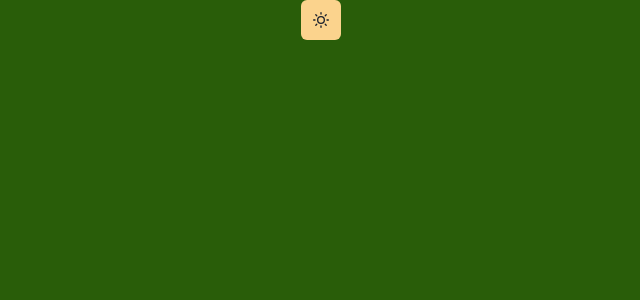
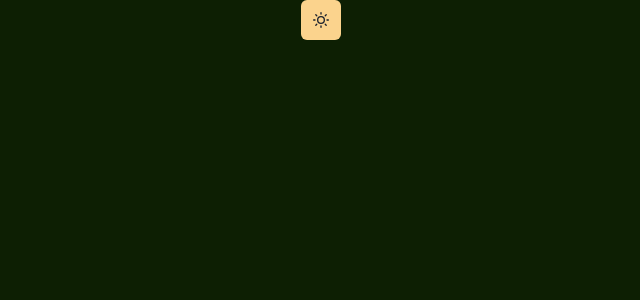
Before and after one commit to banboy38/180-degrees-consulting, a Next.js app: page / in a window 1280 px wide. Shown: the top 300 px of the page, without its empty margins (52-692 px from the left). Built offline with nearby package versions, Linux system fonts and the light colour scheme.

Commit message:
Show me the navbar..

```diff
--- a/components/layouts/main.js
+++ b/components/layouts/main.js
@@ -1,7 +1,6 @@
 import Head  from 'next/head'
 import { Box,Container } from '@chakra-ui/react'
-import Navbar from '../navbar'
-import Router from 'next/dist/server/router'
+import Navbar from '../navbar.js'
 
 const Main = ({children,router}) => {
     return(
--- a/libs/theme.js
+++ b/libs/theme.js
@@ -3,15 +3,48 @@ import {mode} from '@chakra-ui/theme-tools';
 const styles = {
     global: props => ({
             body: {
-                bg: mode('#e9ebed','#295d09')(props)
+                bg: mode('#e9ebed','#0d1f03')(props)
             }
     })
 }
+const components = {
+    Heading: {
+        variants:{
+            'section-title': {
+                textDecoration: 'underline',
+                fontSize: 20,
+                textUnderlineOffset: 6,
+                textDecorationColor: '#525252',
+                textDecorationThickness: 4,
+                marginTop: 3,
+                marginBottom: 4
+            }
+        }
+    },
+    Link: {
+        baseStyle: props => ({
+            color: mode('#3d7aed', '#ff63c3')(props),
+            textUnderlineOffset: 3
+        })
+    }
+}
+
+const fonts = {
+    headinf:"'M PLUS Rounded 1c'"
+}
+
+const colors = {
+    glassTeal: '#88ccca'
+}
+
 const config = {
     initialColorMode: 'dark',
-    useSystemColorMode: true
+    useSystemColorMode:true
 }
 
-const theme = extendTheme({config,styles})
+const theme = extendTheme({
+    config, styles, components,
+    colors, fonts
+})
 
 export default theme
--- a/pages/_app.js
+++ b/pages/_app.js
@@ -2,15 +2,14 @@ import { ChakraProvider } from "@chakra-ui/react"
 import Layout from '../components/layouts/article'
 import { AnimatePresence } from 'framer-motion'
 import theme from '../libs/theme'
-import Router from "next/dist/server/router"
 
-function Website({ Component, pageProps }) {
+function Website({ Component, pageProps,router}) {
   return (
     <ChakraProvider theme={theme}>
 
-            <Layout router={Router}>
+            <Layout router={router}>
                 <AnimatePresence exitBeforeEnter initial={true}>
-                    <Component {...pageProps} key = {Router.route}/>
+                    <Component {...pageProps} key ={router.route}/>
                 </AnimatePresence>
             </Layout>
         </ChakraProvider>
```
Also changed, not shown: components/navbar.js (added, +79 -0 lines).
